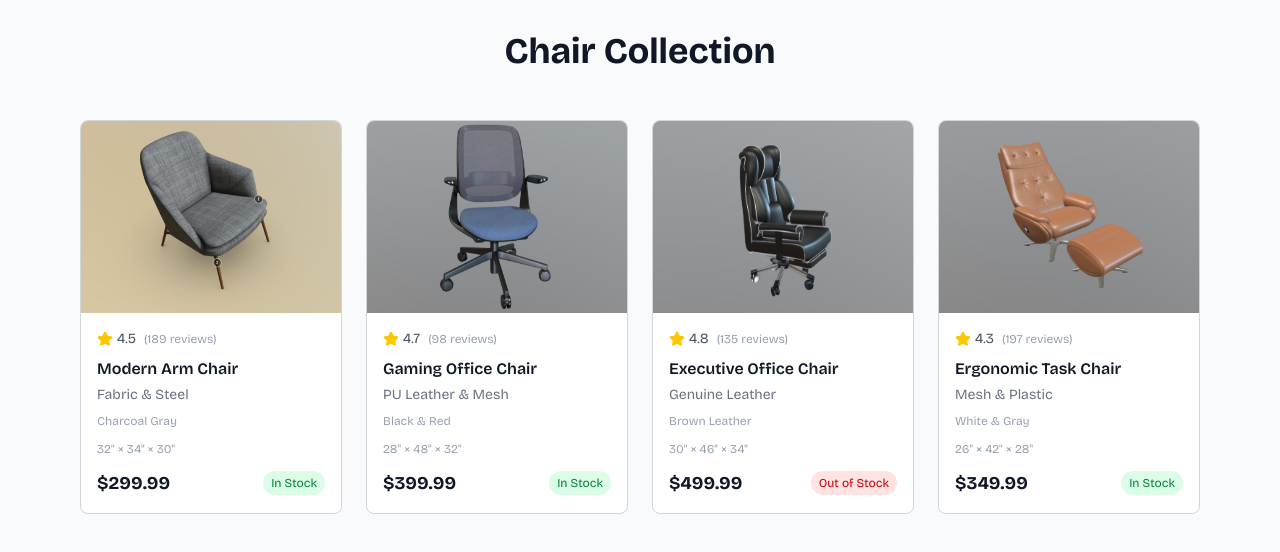
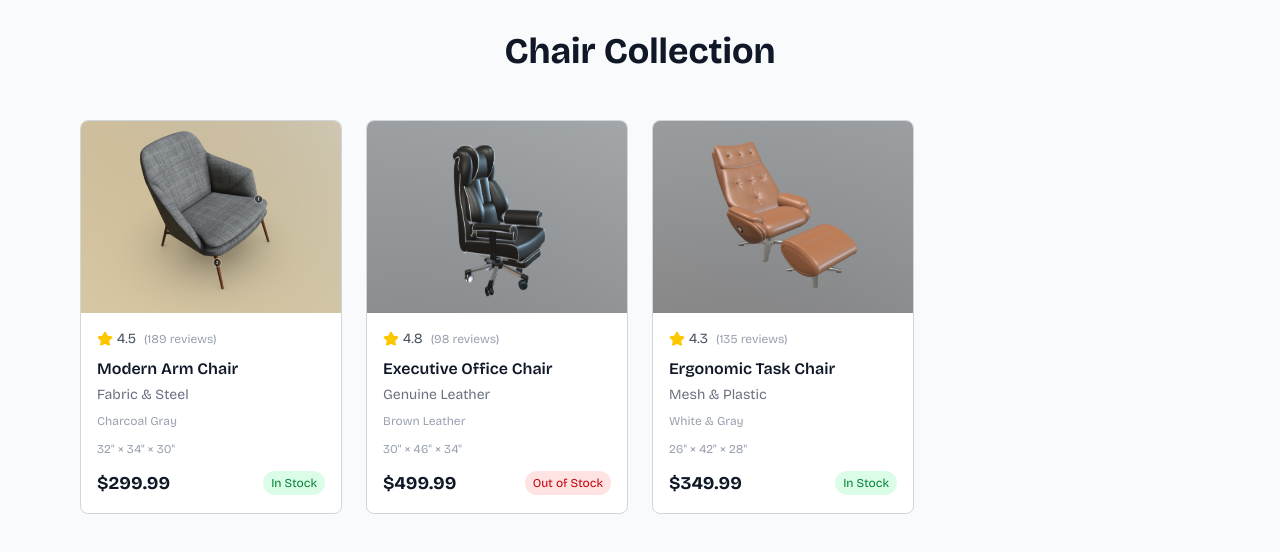
Before and after one commit to Olabode-cmd/3d-ecommerce, a React (Vite) app: page / in a window 1280 px wide. Shown: the top 552 px of the page. Built offline with nearby package versions, Linux system fonts and the light colour scheme.

Commit message:
removed the one with a headache

```diff
--- a/src/data/products.ts
+++ b/src/data/products.ts
@@ -21,26 +21,26 @@ export const products: Product[] = [
     inStock: true,
     rating: 4.5
   },
-  {
-    id: '2',
-    name: 'Gaming Office Chair',
-    description: 'High-performance gaming chair with lumbar support and adjustable height.',
-    price: 399.99,
-    images: [
-      '/images/product2/image1.png',
-      '/images/product2/image2.png',
-      '/images/product2/image3.png'
-    ],
-    modelPath: '/images/product2/office_chair_gaming_chair.glb',
-    category: 'Office',
-    dimensions: { width: 28, height: 48, depth: 32 },
-    weight: 35,
-    material: 'PU Leather & Mesh',
-    color: 'Black & Red',
-    features: ['Lumbar Support', 'Height Adjustable', '360° Swivel', 'Tilt Function'],
-    inStock: true,
-    rating: 4.7
-  },
+  // {
+  //   id: '2',
+  //   name: 'Gaming Office Chair',
+  //   description: 'High-performance gaming chair with lumbar support and adjustable height.',
+  //   price: 399.99,
+  //   images: [
+  //     '/images/product2/image1.png',
+  //     '/images/product2/image2.png',
+  //     '/images/product2/image3.png'
+  //   ],
+  //   modelPath: '/images/product2/office_chair_gaming_chair.glb',
+  //   category: 'Office',
+  //   dimensions: { width: 28, height: 48, depth: 32 },
+  //   weight: 35,
+  //   material: 'PU Leather & Mesh',
+  //   color: 'Black & Red',
+  //   features: ['Lumbar Support', 'Height Adjustable', '360° Swivel', 'Tilt Function'],
+  //   inStock: true,
+  //   rating: 4.7
+  // },
   {
     id: '3',
     name: 'Executive Office Chair',
```
